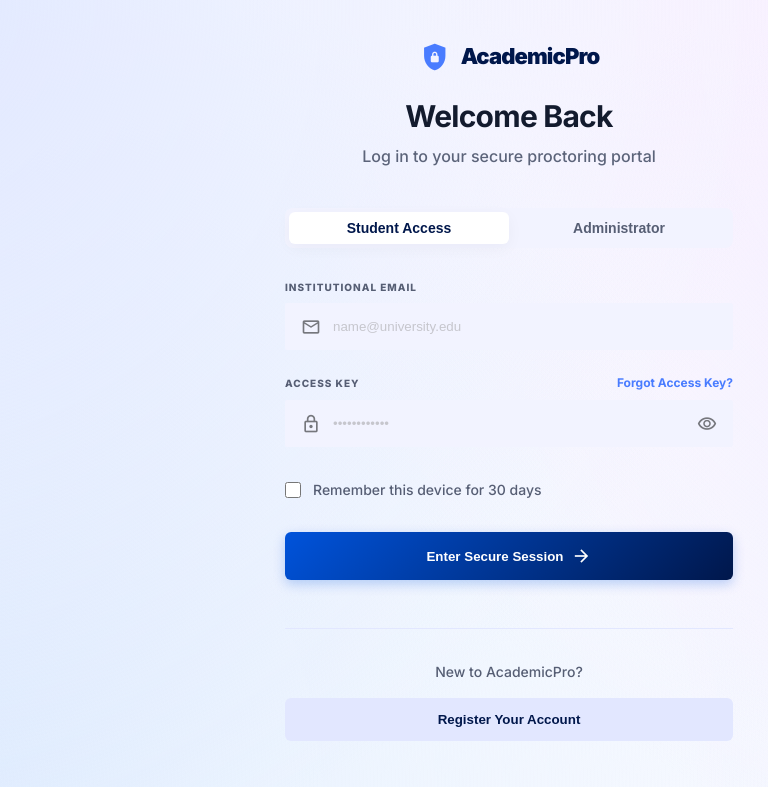
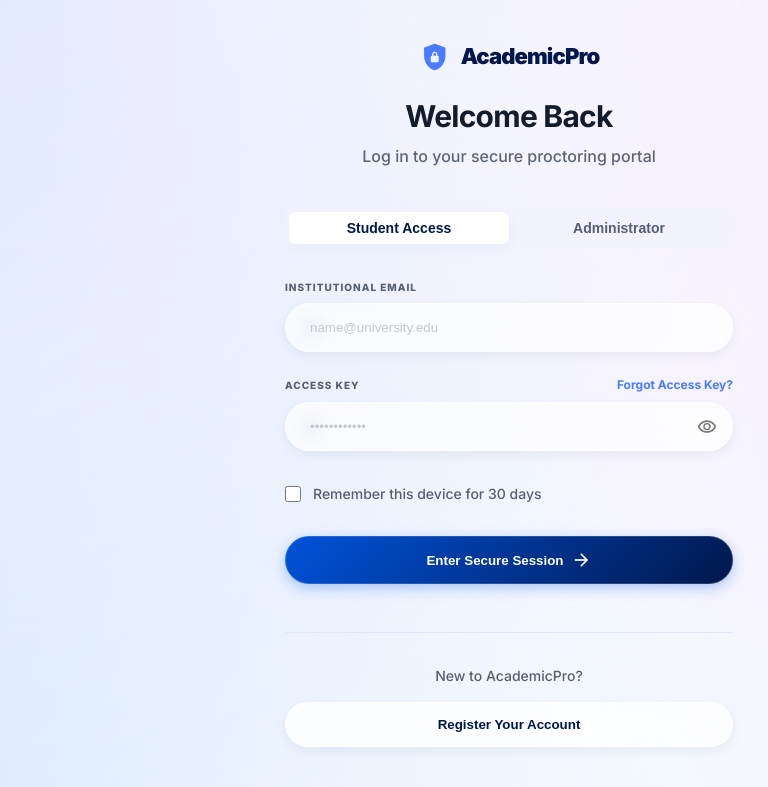
Before and after one commit to ajay-singh18/Online-Exam-Platform, a React (Vite) app in the folder frontend/: page /login in a window 1280 px wide. Shown: the top 787 px of the page, without its empty margins (131-899 px from the left). Built offline with nearby package versions, Linux system fonts and the light colour scheme; no server answers.

Commit message:
UI: modernize buttons, inputs, and sidebar with glassmorphism and rounded corners

```diff
--- a/frontend/src/index.css
+++ b/frontend/src/index.css
@@ -162,17 +162,23 @@ textarea:focus {
 
 /* === Ghost Input === */
 .ghost-input {
-  background: var(--surface-container-low);
-  border: none;
-  padding: 1rem 1rem 1rem 3rem;
+  background: rgba(255, 255, 255, 0.7);
+  backdrop-filter: blur(8px);
+  -webkit-backdrop-filter: blur(8px);
+  border: 1px solid rgba(255, 255, 255, 0.5);
+  box-shadow: 0 4px 12px rgba(19, 27, 46, 0.06);
+  border-radius: var(--radius-full) !important;
+  padding: 1rem 1.5rem;
   font-weight: 500;
   color: var(--on-surface);
-  transition: all 0.2s ease;
+  transition: all 0.3s cubic-bezier(0.4, 0, 0.2, 1);
   width: 100%;
 }
 
 .ghost-input:focus {
-  background: var(--surface-container-high);
+  background: rgba(255, 255, 255, 0.95);
+  border-color: rgba(255, 255, 255, 0.8);
+  box-shadow: 0 4px 12px rgba(19, 27, 46, 0.08);
 }
 
 .ghost-input::placeholder {
@@ -270,26 +276,33 @@ textarea:focus {
 .sidebar-link {
   display: flex;
   align-items: center;
-  padding: 0.75rem 1rem;
-  margin: 0 0.5rem;
-  font-size: 0.875rem;
-  font-weight: 500;
-  color: #475569;
-  border-radius: var(--radius-lg);
-  transition: all 0.2s ease;
+  padding: 0.875rem 1.25rem;
+  margin: 0.25rem 0.75rem;
+  font-size: 0.9375rem;
+  font-weight: 600;
+  color: var(--on-secondary-container);
+  border-radius: var(--radius-full);
+  transition: all 0.3s cubic-bezier(0.4, 0, 0.2, 1);
   text-decoration: none;
   gap: 0.75rem;
+  border: 1px solid transparent;
 }
 
 .sidebar-link:hover {
   color: var(--primary-container);
-  background: rgba(218, 226, 253, 0.5);
+  background: rgba(255, 255, 255, 0.7);
+  backdrop-filter: blur(8px);
+  -webkit-backdrop-filter: blur(8px);
+  border-color: rgba(255, 255, 255, 0.5);
+  box-shadow: 0 4px 12px rgba(19, 27, 46, 0.05);
+  transform: translateX(4px);
 }
 
 .sidebar-link.active {
-  background: var(--secondary-container);
-  color: var(--primary-container);
-  font-weight: 600;
+  background: var(--auth-gradient);
+  color: var(--on-primary);
+  box-shadow: 0 4px 16px rgba(0, 83, 219, 0.3);
+  transform: translateX(4px);
 }
 
 /* === Main Content Offset === */
@@ -317,58 +330,88 @@ textarea:focus {
 .btn-primary {
   background: var(--auth-gradient);
   color: var(--on-primary);
-  padding: 0.875rem 2rem;
+  padding: 0.875rem 2.25rem;
   font-weight: 700;
-  border-radius: var(--radius-md);
+  border-radius: var(--radius-full);
   border: none;
   cursor: pointer;
   display: inline-flex;
   align-items: center;
+  justify-content: center;
   gap: 0.5rem;
-  transition: all 0.2s ease;
-  box-shadow: 0 4px 12px rgba(0, 83, 219, 0.25);
+  transition: all 0.3s cubic-bezier(0.4, 0, 0.2, 1);
+  box-shadow: 0 4px 14px rgba(0, 83, 219, 0.3), 0 0 0 1px rgba(255, 255, 255, 0.15) inset;
 }
 
 .btn-primary:hover {
-  opacity: 0.9;
-  transform: scale(1.01);
+  transform: translateY(-2px);
+  box-shadow: 0 8px 24px rgba(0, 83, 219, 0.4), 0 0 0 1px rgba(255, 255, 255, 0.25) inset;
 }
 
 .btn-primary:active {
-  transform: scale(0.98);
+  transform: translateY(0);
+  box-shadow: 0 2px 8px rgba(0, 83, 219, 0.3);
 }
 
 .btn-secondary {
-  background: var(--surface-container-high);
+  background: rgba(255, 255, 255, 0.8);
+  backdrop-filter: blur(12px);
+  -webkit-backdrop-filter: blur(12px);
   color: var(--on-primary-fixed);
-  padding: 0.875rem 2rem;
+  padding: 0.875rem 2.25rem;
   font-weight: 700;
-  border-radius: var(--radius-md);
-  border: none;
+  border-radius: var(--radius-full);
+  border: 1px solid rgba(255, 255, 255, 0.6);
   cursor: pointer;
-  transition: all 0.2s ease;
+  display: inline-flex;
+  align-items: center;
+  justify-content: center;
+  gap: 0.5rem;
+  transition: all 0.3s cubic-bezier(0.4, 0, 0.2, 1);
+  box-shadow: 0 4px 12px rgba(19, 27, 46, 0.06);
 }
 
 .btn-secondary:hover {
-  background: var(--surface-container-highest);
+  background: #ffffff;
+  transform: translateY(-2px);
+  box-shadow: 0 8px 20px rgba(19, 27, 46, 0.1);
+  border-color: rgba(255, 255, 255, 1);
+}
+
+.btn-secondary:active {
+  transform: translateY(0);
+  box-shadow: 0 2px 6px rgba(19, 27, 46, 0.05);
 }
 
 .btn-ghost {
   background: transparent;
   color: var(--on-primary-container);
-  padding: 0.5rem 1rem;
+  padding: 0.625rem 1.25rem;
   font-weight: 800;
   font-size: 0.75rem;
   text-transform: uppercase;
-  letter-spacing: 0.1em;
-  border: none;
-  border-radius: var(--radius-lg);
+  letter-spacing: 0.05em;
+  border: 1px solid transparent;
+  border-radius: var(--radius-full);
   cursor: pointer;
-  transition: all 0.2s ease;
+  display: inline-flex;
+  align-items: center;
+  justify-content: center;
+  gap: 0.5rem;
+  transition: all 0.3s cubic-bezier(0.4, 0, 0.2, 1);
 }
 
 .btn-ghost:hover {
-  background: var(--surface-container-high);
+  background: rgba(255, 255, 255, 0.6);
+  backdrop-filter: blur(8px);
+  -webkit-backdrop-filter: blur(8px);
+  border-color: rgba(255, 255, 255, 0.5);
+  box-shadow: 0 4px 12px rgba(19, 27, 46, 0.05);
+  transform: translateY(-1px);
+}
+
+.btn-ghost:active {
+  transform: translateY(0);
 }
 
 /* === Badge / Chip === */
@@ -615,19 +658,26 @@ textarea:focus {
 
 /* === React Quill Overrides === */
 .ql-toolbar.ql-snow {
-  background: var(--surface-container-low);
-  border: none !important;
-  border-bottom: 2px solid var(--surface-container-highest) !important;
-  border-radius: var(--radius-xl) var(--radius-xl) 0 0 !important;
-  padding: 0.75rem 1rem !important;
+  background: rgba(255, 255, 255, 0.7);
+  backdrop-filter: blur(8px);
+  -webkit-backdrop-filter: blur(8px);
+  border: 1px solid rgba(255, 255, 255, 0.5) !important;
+  border-bottom: 2px solid rgba(255, 255, 255, 0.8) !important;
+  box-shadow: 0 4px 12px rgba(19, 27, 46, 0.06);
+  border-radius: var(--radius-2xl) var(--radius-2xl) 0 0 !important;
+  padding: 1rem 1.5rem !important;
   font-family: inherit !important;
 }
 
 .ql-container.ql-snow {
-  border: none !important;
-  border-radius: 0 0 var(--radius-xl) var(--radius-xl) !important;
-  background: var(--surface-container-lowest);
+  border: 1px solid rgba(255, 255, 255, 0.5) !important;
+  border-top: none !important;
+  border-radius: 0 0 var(--radius-2xl) var(--radius-2xl) !important;
+  background: rgba(255, 255, 255, 0.5);
+  backdrop-filter: blur(8px);
+  -webkit-backdrop-filter: blur(8px);
   font-family: inherit !important;
+  box-shadow: 0 4px 12px rgba(19, 27, 46, 0.06);
 }
 
 .ql-editor {
```
Also changed, not shown: 1 other file (tests, documents, lock files or other folders).
